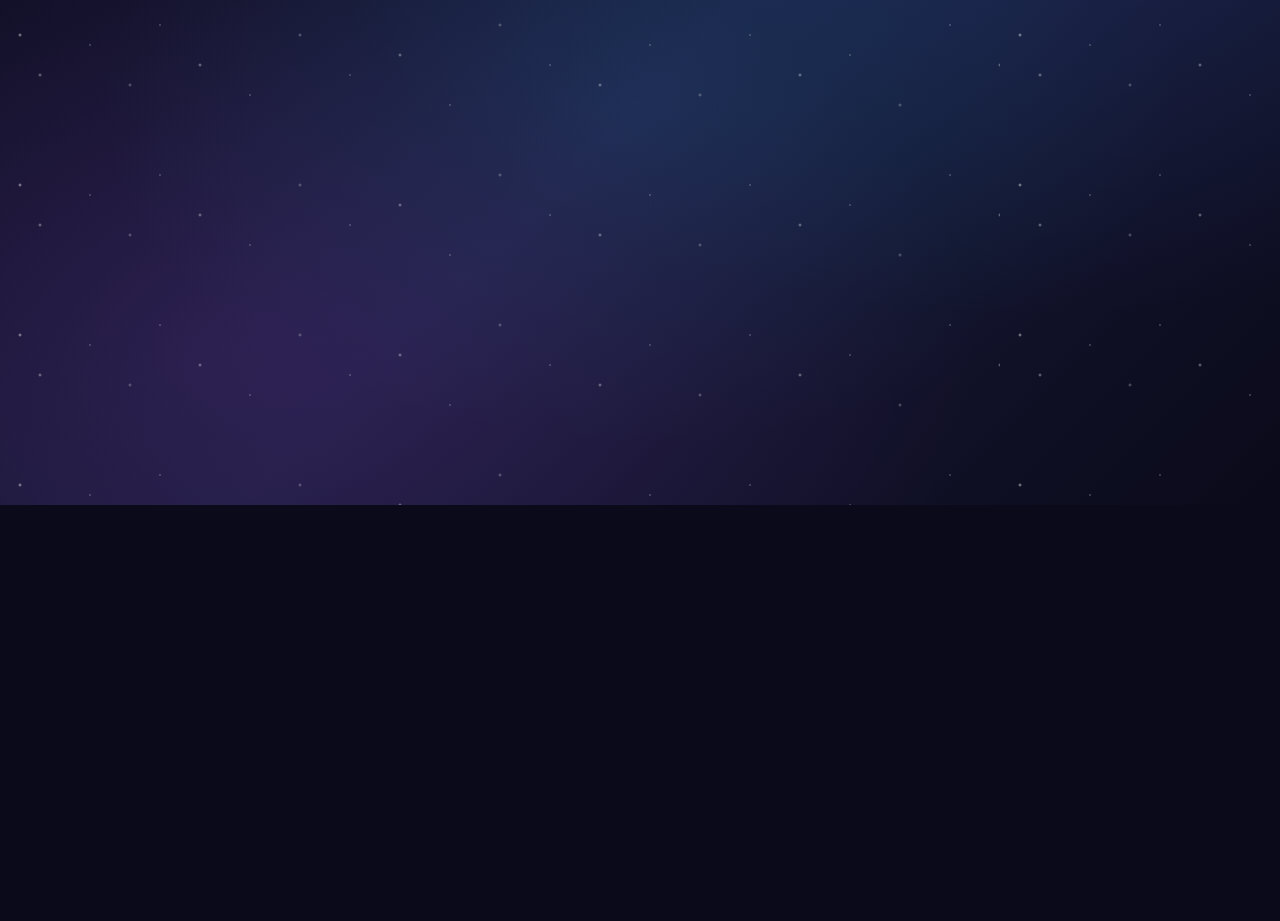
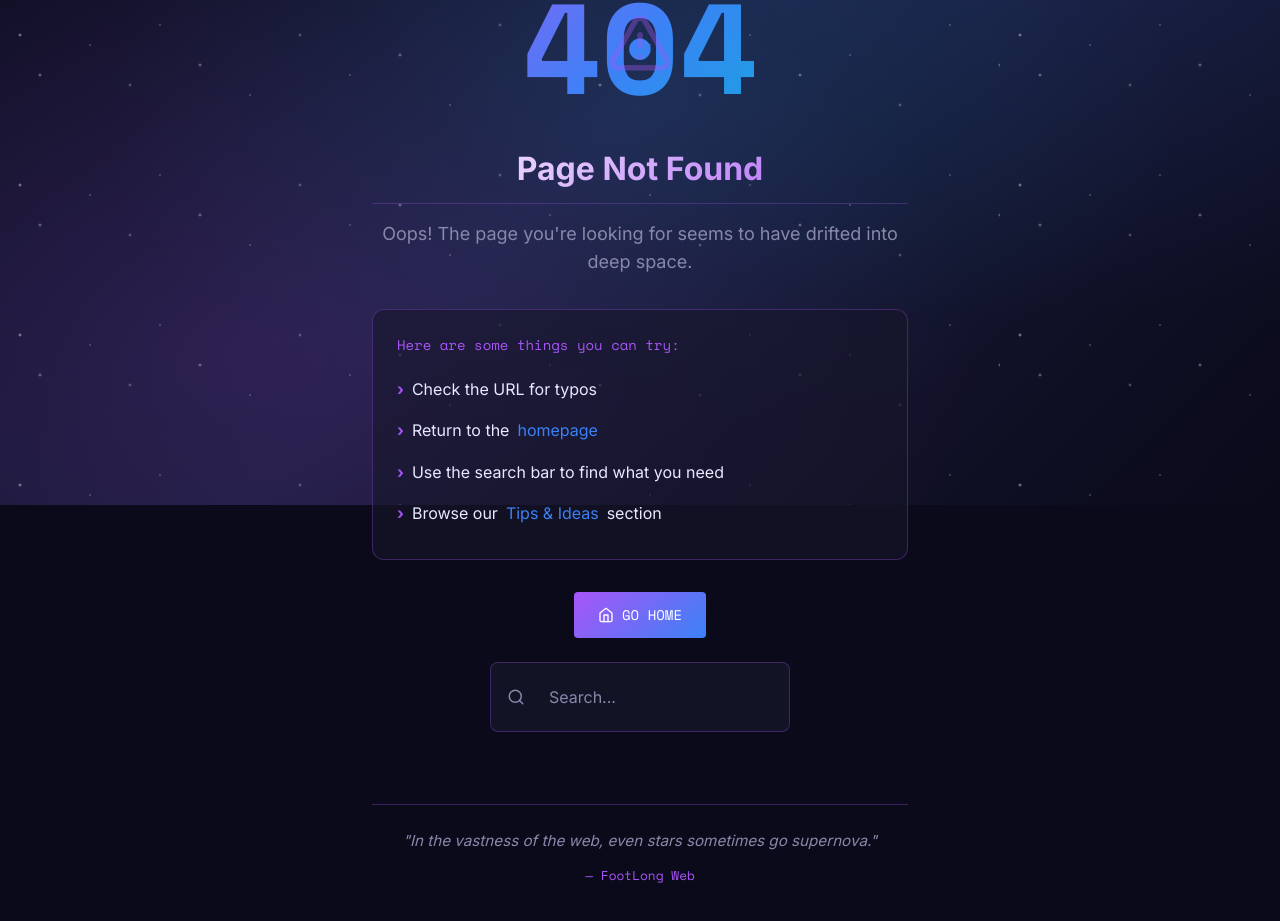
Before and after one commit to TeepaponChoak/FootLong-Website, a React (Vite) app: page /blog in a window 1280 px wide. Before the commit this address had no page. Shown: the part 295-1216 px from the top of the page. Before the commit the page ends 800 px from the top, so only its background shows below. Built offline with nearby package versions, Linux system fonts and the light colour scheme; the HTML template or start-up script is replaced by a standard one.

Commit message:
Change some UI

```diff
--- a/src/App.tsx
+++ b/src/App.tsx
@@ -7,6 +7,7 @@ import { Register } from './components/Register';
 import { CreatePost } from './components/CreatePost';
 import { PostDetail } from './components/PostDetail';
 import { Profile } from './components/Profile';
+import { NotFound } from './components/NotFound';
 
 function ProtectedRoute({ children }: { children: React.ReactNode }) {
   const { isAuthenticated } = useAuth();
@@ -36,6 +37,7 @@ function AppRoutes() {
           }
         />
         <Route path="/profile" element={<Profile />} />
+        <Route path="*" element={<NotFound />} />
       </Routes>
     </>
   );
--- /dev/null
+++ b/src/components/NotFound.tsx
@@ -0,0 +1,69 @@
+import { Link } from 'react-router-dom';
+import { Home, Search, AlertTriangle, ArrowLeft } from 'lucide-react';
+import { useNavigate } from 'react-router-dom';
+
+export function NotFound() {
+  const navigate = useNavigate();
+
+  return (
+    <div className="container">
+      <button
+        onClick={() => navigate(-1)}
+        className="btn btn-secondary mb-2"
+        style={{ display: 'inline-flex', alignItems: 'center', gap: '0.5rem' }}
+      >
+        <ArrowLeft size={16} />
+        Back
+      </button>
+
+      <div className="not-found-page">
+        <div className="not-found-animation">
+          <div className="not-found-404">404</div>
+          <div className="not-found-icon">
+            <AlertTriangle size={64} />
+          </div>
+        </div>
+
+        <h1 className="not-found-title">Page Not Found</h1>
+
+        <p className="not-found-subtitle">
+          Oops! The page you're looking for seems to have drifted into deep space.
+        </p>
+
+        <div className="not-found-suggestions">
+          <p>Here are some things you can try:</p>
+          <ul>
+            <li>Check the URL for typos</li>
+            <li>Return to the <Link to="/">homepage</Link></li>
+            <li>Use the search bar to find what you need</li>
+            <li>Browse our <Link to="/blog">Tips & Ideas</Link> section</li>
+          </ul>
+        </div>
+
+        <div className="not-found-actions">
+          <Link to="/" className="btn">
+            <Home size={16} style={{ marginRight: '0.5rem' }} />
+            Go Home
+          </Link>
+          <div className="search-bar" style={{ maxWidth: '300px' }}>
+            <Search size={18} />
+            <input
+              type="text"
+              placeholder="Search..."
+              onKeyDown={(e) => {
+                if (e.key === 'Enter') {
+                  navigate(`/search?q=${e.currentTarget.value}`);
+                }
+              }}
+            />
+          </div>
+        </div>
+
+        <div className="not-found-quote">
+          <p>"In the vastness of the web, even stars sometimes go supernova."</p>
+          <span>— FootLong Web</span>
+        </div>
+      </div>
+    </div>
+  );
+}
--- a/src/components/PostDetail.tsx
+++ b/src/components/PostDetail.tsx
@@ -3,7 +3,7 @@ import { useParams, Link, useNavigate } from 'react-router-dom';
 import { useAuth } from '../AuthContext';
 import { blogAPI } from '../api';
 import type { BlogPost } from '../types';
-import { ArrowLeft, Calendar, User, Trash2, AlertTriangle } from 'lucide-react';
+import { ArrowLeft, Calendar, User, Trash2, AlertTriangle, Star, Users } from 'lucide-react';
 
 export function PostDetail() {
   const { id } = useParams<{ id: string }>();
@@ -175,11 +175,44 @@ export function PostDetail() {
               style={{
                 display: 'flex',
                 alignItems: 'center',
-                gap: '0.25rem',
+                gap: '0.5rem',
+                flexWrap: 'wrap',
               }}
             >
               <User size={14} />
-              {post.author}
+              <strong>{post.author}</strong>
+              {post.authorRoles && post.authorRoles.length > 0 && (
+                <span style={{ display: 'flex', gap: '0.25rem', flexWrap: 'wrap' }}>
+                  {post.authorRoles.map((role) => (
+                    <span
+                      key={role}
+                      style={{
+                        display: 'inline-flex',
+                        alignItems: 'center',
+                        gap: '0.2rem',
+                        fontSize: '0.7rem',
+                        padding: '0.15rem 0.5rem',
+                        background: role === 'Director' || post.authorRoles?.includes('Director')
+                          ? 'rgba(234, 179, 8, 0.15)'
+                          : 'rgba(168, 85, 247, 0.15)',
+                        border: `1px solid ${role === 'Director' || post.authorRoles?.includes('Director')
+                          ? 'rgba(234, 179, 8, 0.3)'
+                          : 'rgba(168, 85, 247, 0.3)'}`,
+                        borderRadius: '12px',
+                        color: role === 'Director' || post.authorRoles?.includes('Director')
+                          ? '#fbbf24'
+                          : 'var(--color-accent)',
+                        fontFamily: 'var(--font-mono)',
+                        textTransform: 'uppercase',
+                        letterSpacing: '0.05em',
+                      }}
+                    >
+                      {role === 'Director' ? <Star size={10} /> : <Users size={10} />}
+                      {role}
+                    </span>
+                  ))}
+                </span>
+              )}
             </span>
 
             <span
--- a/src/index.css
+++ b/src/index.css
@@ -1172,6 +1172,230 @@ button:disabled {
   color: var(--color-accent);
 }
 
+/* 404 Not Found Page */
+.not-found-page {
+  text-align: center;
+  padding: 4rem 2rem;
+  max-width: 600px;
+  margin: 0 auto;
+}
+
+.not-found-animation {
+  position: relative;
+  margin-bottom: 2rem;
+}
+
+.not-found-404 {
+  font-size: 8rem;
+  font-weight: 900;
+  font-family: var(--font-mono);
+  background: linear-gradient(135deg, var(--color-accent), var(--color-accent-2), var(--color-accent-3));
+  -webkit-background-clip: text;
+  -webkit-text-fill-color: transparent;
+  background-clip: text;
+  line-height: 1;
+  text-shadow: none;
+  animation: float 3s ease-in-out infinite;
+}
+
+@keyframes float {
+  0%, 100% { transform: translateY(0); }
+  50% { transform: translateY(-10px); }
+}
+
+.not-found-icon {
+  position: absolute;
+  top: 50%;
+  left: 50%;
+  transform: translate(-50%, -50%);
+  color: var(--color-accent);
+  opacity: 0.3;
+  animation: pulse 2s ease-in-out infinite;
+}
+
+@keyframes pulse {
+  0%, 100% { opacity: 0.3; transform: translate(-50%, -50%) scale(1); }
+  50% { opacity: 0.5; transform: translate(-50%, -50%) scale(1.1); }
+}
+
+.not-found-title {
+  font-size: 2rem;
+  margin-bottom: 1rem;
+  background: linear-gradient(135deg, var(--color-text-bright), var(--color-accent));
+  -webkit-background-clip: text;
+  -webkit-text-fill-color: transparent;
+  background-clip: text;
+}
+
+.not-found-subtitle {
+  font-size: 1.125rem;
+  color: var(--color-muted);
+  margin-bottom: 2rem;
+}
+
+.not-found-suggestions {
+  background: rgba(22, 22, 42, 0.6);
+  border: 1px solid var(--color-border);
+  border-radius: 12px;
+  padding: 1.5rem;
+  margin-bottom: 2rem;
+  text-align: left;
+}
+
+.not-found-suggestions p {
+  font-family: var(--font-mono);
+  font-size: 0.875rem;
+  color: var(--color-accent);
+  margin-bottom: 0.75rem;
+}
+
+.not-found-suggestions ul {
+  list-style: none;
+  padding: 0;
+  margin: 0;
+}
+
+.not-found-suggestions li {
+  padding: 0.5rem 0;
+  color: var(--color-text);
+  display: flex;
+  align-items: center;
+  gap: 0.5rem;
+}
+
+.not-found-suggestions li::before {
+  content: '›';
+  color: var(--color-accent);
+  font-weight: bold;
+}
+
+.not-found-suggestions a {
+  color: var(--color-accent-2);
+  text-decoration: none;
+  transition: color 0.2s ease;
+}
+
+.not-found-suggestions a:hover {
+  color: var(--color-accent);
+  text-decoration: underline;
+}
+
+.not-found-actions {
+  display: flex;
+  flex-direction: column;
+  align-items: center;
+  gap: 1.5rem;
+  margin-bottom: 3rem;
+}
+
+.not-found-actions .btn {
+  display: inline-flex;
+  align-items: center;
+}
+
+.not-found-quote {
+  padding: 1.5rem;
+  border-top: 1px solid var(--color-border);
+}
+
+.not-found-quote p {
+  font-style: italic;
+  color: var(--color-muted);
+  font-size: 0.95rem;
+  margin-bottom: 0.5rem;
+}
+
+.not-found-quote span {
+  font-family: var(--font-mono);
+  font-size: 0.8rem;
+  color: var(--color-accent);
+}
+
+/* Image Preview Grid for Create Post */
+.image-preview-grid {
+  display: grid;
+  grid-template-columns: repeat(auto-fill, minmax(100px, 1fr));
+  gap: 0.75rem;
+  margin-top: 1rem;
+}
+
+.image-preview-item {
+  position: relative;
+  border-radius: 8px;
+  overflow: hidden;
+  border: 1px solid var(--color-border);
+}
+
+.image-preview-item img {
+  width: 100%;
+  height: 100px;
+  object-fit: cover;
+  display: block;
+}
+
+.image-preview-remove {
+  position: absolute;
+  top: 4px;
+  right: 4px;
+  background: rgba(239, 68, 68, 0.9);
+  border: none;
+  border-radius: 50%;
+  width: 24px;
+  height: 24px;
+  display: flex;
+  align-items: center;
+  justify-content: center;
+  cursor: pointer;
+  color: white;
+  transition: all 0.2s ease;
+}
+
+.image-preview-remove:hover {
+  background: rgba(220, 38, 38, 1);
+  transform: scale(1.1);
+}
+
+/* Announcement Editor Input Styles */
+.announcement-input {
+  width: 100%;
+  padding: 0.75rem;
+  border: 1px solid var(--color-border);
+  background: rgba(10, 10, 26, 0.5);
+  color: var(--color-text);
+  font-family: var(--font-sans);
+  font-size: 1rem;
+  border-radius: 4px;
+  transition: all 0.3s ease;
+}
+
+.announcement-input:focus {
+  outline: none;
+  border-color: var(--color-accent);
+  box-shadow: 0 0 15px var(--color-glow);
+  background: rgba(10, 10, 26, 0.8);
+}
+
+.announcement-textarea {
+  width: 100%;
+  padding: 1rem;
+  border: 1px solid var(--color-border);
+  background: rgba(10, 10, 26, 0.5);
+  color: var(--color-text);
+  font-family: var(--font-sans);
+  font-size: 1rem;
+  border-radius: 4px;
+  min-height: 200px;
+  resize: vertical;
+  transition: all 0.3s ease;
+}
+
+.announcement-textarea:focus {
+  outline: none;
+  border-color: var(--color-accent);
+  box-shadow: 0 0 15px var(--color-glow);
+  background: rgba(10, 10, 26, 0.8);
+}
+
 /* Responsive adjustments */
 @media (max-width: 768px) {
   .announcement-layout {
--- a/src/types.ts
+++ b/src/types.ts
@@ -13,6 +13,7 @@ export interface BlogPost {
   content: string;
   author: string;
   authorId: string;
+  authorRoles?: string[];
   createdAt: string;
   tags: string[];
   images?: string[];
```
Also changed, not shown: src/components/CreatePost.tsx (+64 -60 lines), src/components/UserManagement.tsx (+67 -88 lines), 6 other files (tests, documents, lock files or other folders).
